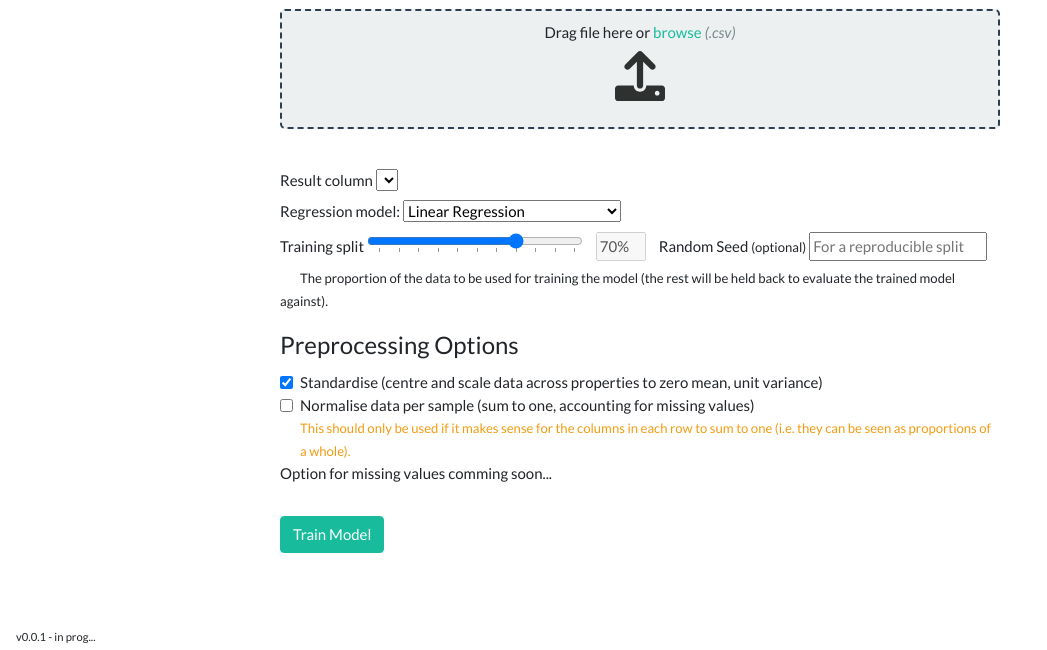
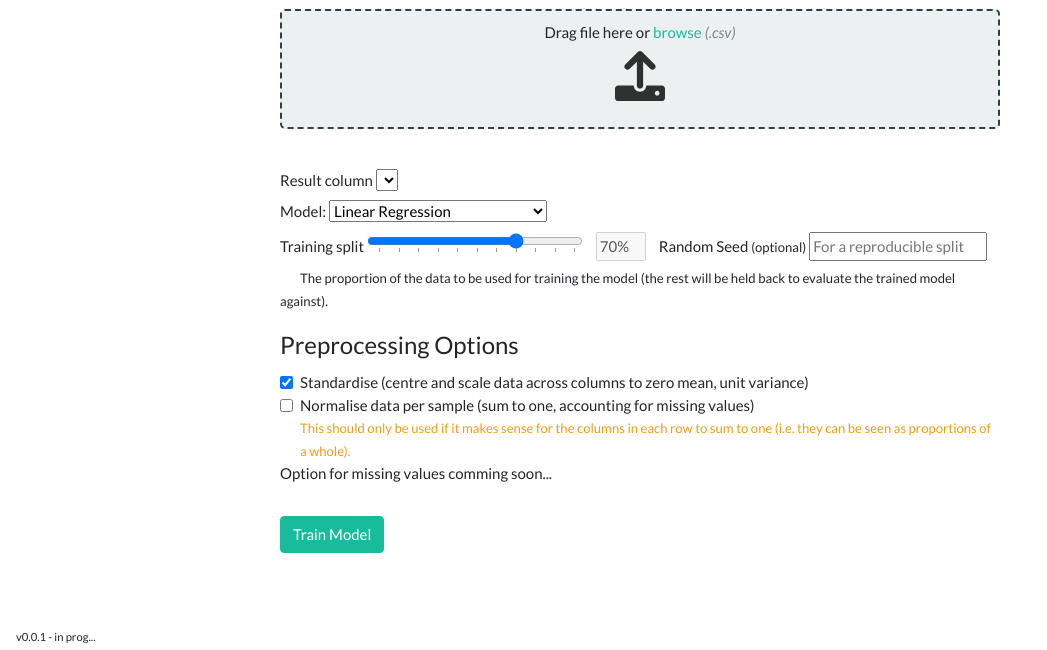
Before and after one commit to igi-chris/Spike.MachineLearning, a Flask app: page /regression in a window 1280 px wide. Shown: the part 150-800 px from the top of the page, without its empty margins (0-1047 px from the left). Run offline with Flask 2, Linux system fonts and the light colour scheme; lists and menus that the app fills with data are empty; some libraries are stand-ins or nearby versions.

Commit message:
UI tweaks

```diff
--- a/static/styles/main.css
+++ b/static/styles/main.css
@@ -67,7 +67,7 @@
 }
 
 .metric {
-  width: 80px;
+  width: 120px;
   text-align: right;
 }
 
--- a/templates/regression.html
+++ b/templates/regression.html
@@ -68,7 +68,7 @@
 
                 <!--Model selection-->
                 <div>
-                    <label for="regression-model">Regression model:</label>
+                    <label for="regression-model">Model:</label>
                     <select id="regression-model" name="regression_model" required>
                         <option value="LinearRegression"
                                 {% if args.model_name == 'LinearRegression' %}
@@ -130,7 +130,7 @@
                 <input class="form-check-input" type="checkbox" id="check-standardise"
                        name="check_standardise" {{ 'checked=""' if args.standardise else '' }}>
                 <label class="form-check-label" for="check-standardise">
-                    Standardise (centre and scale data across properties to zero mean, unit variance)
+                    Standardise (centre and scale data across columns to zero mean, unit variance)
                 </label>
             </div>
             <div class="form-check">
```
